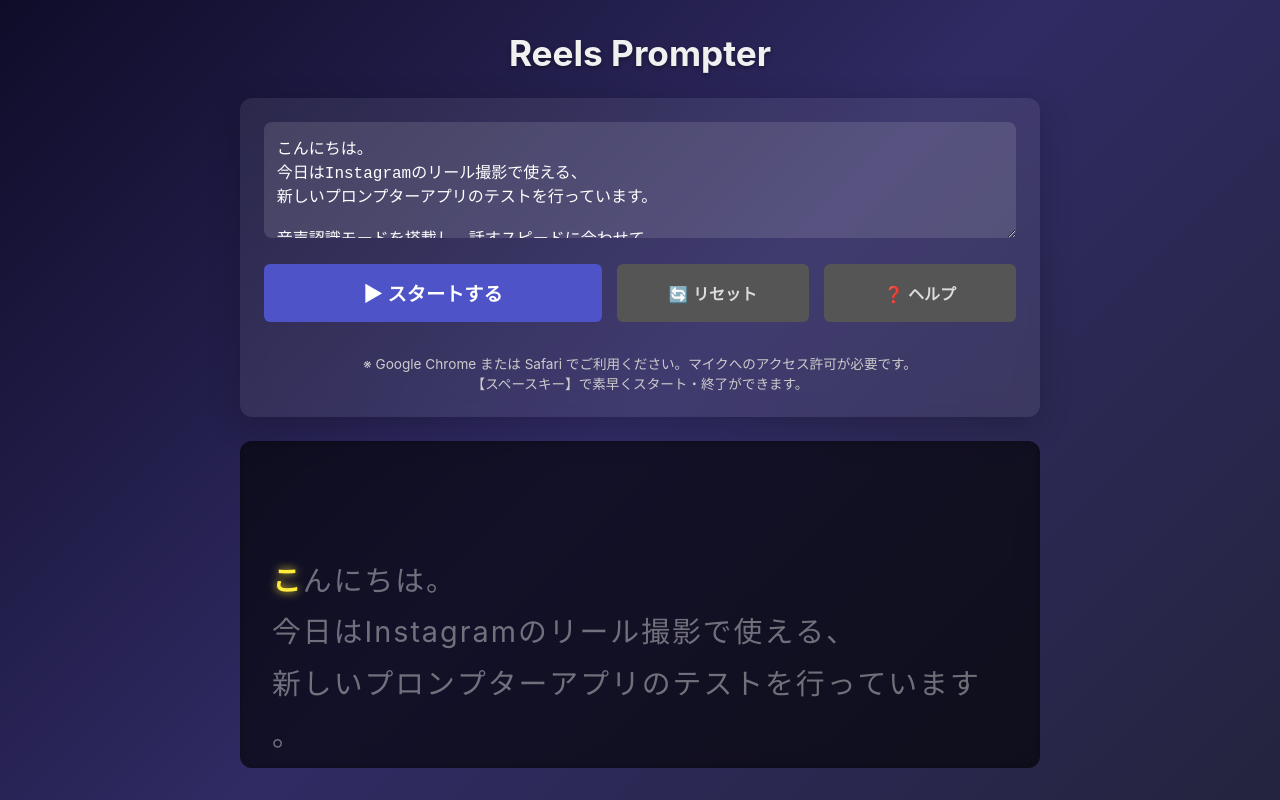
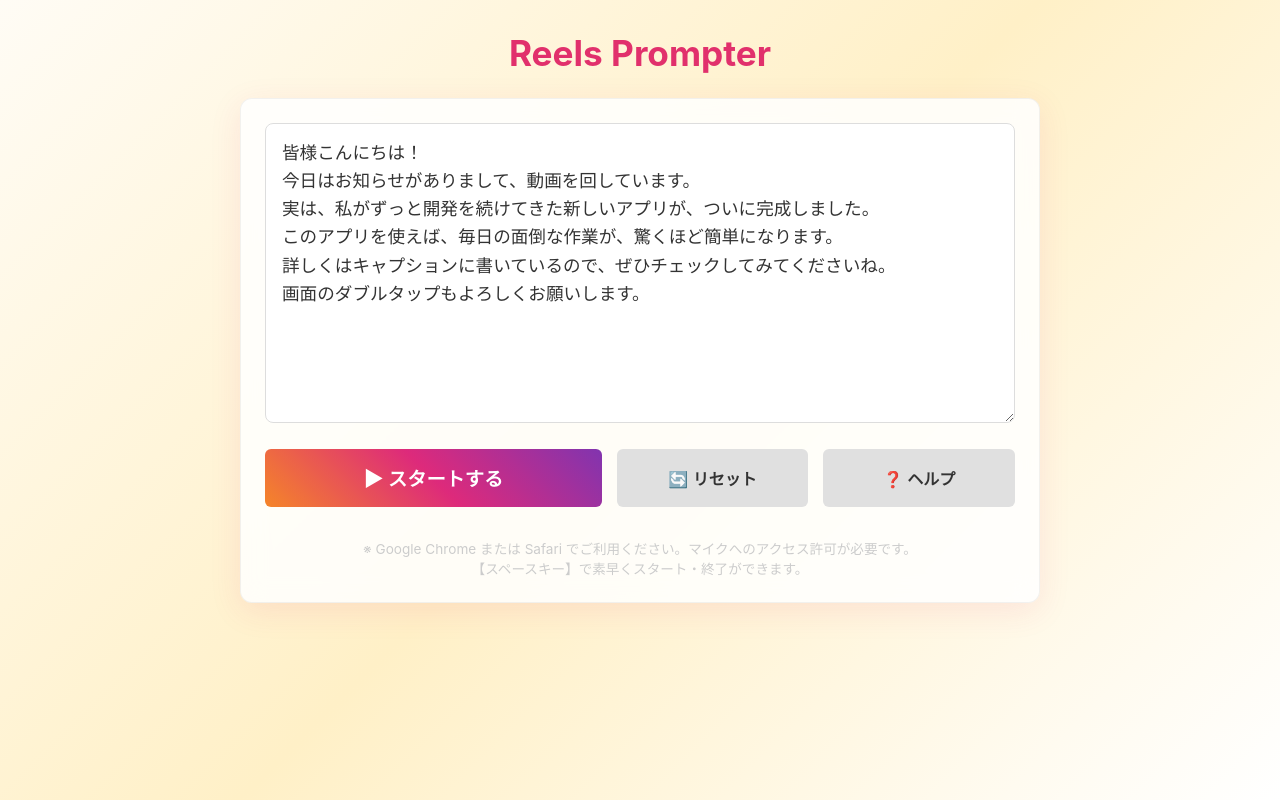
Before and after one commit to iidaatcnt/prompter-app, a Next.js app: page / in a window 1280 px wide. Built offline with nearby package versions, Linux system fonts and the light colour scheme.

Commit message:
Update styling to Instagram-like bright theme, modify default prompt, remove display area from setup screen

```diff
--- a/src/app/globals.css
+++ b/src/app/globals.css
@@ -1,5 +1,4 @@
-/* style.css - Modern glassmorphism design for the prompter app */
-/* Reset */
+/* style.css - Modern Prompter App Design */
 * {
   margin: 0;
   padding: 0;
@@ -10,8 +9,8 @@ html,
 body {
   height: 100%;
   font-family: 'Inter', sans-serif;
-  background: linear-gradient(135deg, #0f0c29, #302b63, #24243e);
-  color: #f0f0f0;
+  background: linear-gradient(135deg, #fffcf5 0%, #fff0c7 50%, #ffffff 100%);
+  color: #333;
   overflow: hidden;
 }
 
@@ -28,96 +27,71 @@ body {
   font-size: 2.2rem;
   font-weight: 700;
   margin-bottom: 1.5rem;
-  text-shadow: 0 2px 4px rgba(0, 0, 0, 0.4);
+  color: #e1306c; /* Instagram-like pink/red */
 }
 
 .control-panel {
   width: 100%;
   max-width: 800px;
-  background: rgba(255, 255, 255, 0.08);
-  /* fallback */
+  background: rgba(255, 255, 255, 0.85);
   backdrop-filter: blur(12px);
   -webkit-backdrop-filter: blur(12px);
+  border: 1px solid rgba(0, 0, 0, 0.05);
   border-radius: 12px;
   padding: 1.5rem;
   display: flex;
   flex-direction: column;
   gap: 1rem;
-  box-shadow: 0 8px 32px rgba(0, 0, 0, 0.2);
+  box-shadow: 0 8px 32px rgba(225, 48, 108, 0.1);
 }
 
 textarea.scriptInput {
   width: 100%;
-  min-height: 80px;
+  min-height: 300px;
   resize: vertical;
-  border: none;
+  border: 1px solid #ddd;
   border-radius: 8px;
-  padding: 0.8rem;
-  font-size: 1rem;
-  background: rgba(255, 255, 255, 0.12);
-  color: #fff;
+  padding: 1rem;
+  font-size: 1.1rem;
+  background: #ffffff;
+  color: #333;
+  line-height: 1.6;
 }
 
 textarea.scriptInput::placeholder {
-  color: #ccc;
+  color: #aaa;
 }
 
 textarea.scriptInput:focus {
-  outline: 2px solid #4e54c8;
-}
-
-.settings {
-  display: flex;
-  align-items: center;
-  justify-content: space-between;
-  color: #e0e0e0;
-}
-
-input[type="range"] {
-  -webkit-appearance: none;
-  width: 150px;
-  height: 4px;
-  background: rgba(255, 255, 255, 0.3);
-  border-radius: 2px;
-  outline: none;
-}
-
-input[type="range"]::-webkit-slider-thumb {
-  -webkit-appearance: none;
-  width: 14px;
-  height: 14px;
-  border-radius: 50%;
-  background: #ff6b6b;
-  cursor: pointer;
-  box-shadow: 0 0 2px rgba(0, 0, 0, 0.5);
+  outline: 2px solid #f58529;
 }
 
 .btn {
-  padding: 0.6rem 1.2rem;
+  padding: 0.8rem 1.2rem;
   border: none;
   border-radius: 6px;
   font-size: 1rem;
   font-weight: 600;
   cursor: pointer;
-  transition: transform 0.1s ease, background 0.2s ease;
+  transition: transform 0.1s ease, filter 0.2s ease;
 }
 
 .btn-primary {
-  background: #4e54c8;
+  background: linear-gradient(45deg, #f58529, #dd2a7b, #8134af);
   color: #fff;
 }
 
 .btn-primary:hover {
-  background: #6268d6;
+  filter: brightness(1.1);
 }
 
 .btn-secondary {
-  background: #555;
-  color: #ddd;
+  background: #e0e0e0;
+  color: #333;
 }
 
 .btn-secondary:hover {
-  background: #666;
+  background: #d0d0d0;
 }
 
 .btn:active {
@@ -129,31 +103,24 @@ input[type="range"]::-webkit-slider-thumb {
   cursor: not-allowed;
 }
 
+/* プロンプター実行時の全画面スタイル */
 .display-area {
-  margin-top: 1.5rem;
-  width: 100%;
-  max-width: 800px;
-  flex: 1;
-  /* 残りの高さをすべて埋める */
-  min-height: 0;
-  /* flexアイテムが縮むことを許可 */
-  background: rgba(0, 0, 0, 0.6);
-  backdrop-filter: blur(10px);
-  border-radius: 12px;
-  padding: 2rem;
-  font-size: 1.8rem;
-  /* 大きすぎたので少し縮小して広範囲を見せる */
+  position: fixed;
+  top: 0;
+  left: 0;
+  width: 100vw;
+  height: 100vh;
+  background: rgba(0, 0, 0, 0.95);
+  z-index: 1000;
+  padding: 5vh 5vw;
+  font-size: 2.2rem;
   line-height: 1.8;
   color: #fff;
   overflow-y: hidden;
-  /* スクロールバーを見えなくする */
-  box-shadow: inset 0 0 10px rgba(0, 0, 0, 0.3);
-  position: relative;
 }
 
 .text-container {
   padding-top: 30vh;
-  /* 最初と最後のスクロール用の余白 */
   padding-bottom: 40vh;
 }
 
@@ -163,7 +130,6 @@ input[type="range"]::-webkit-slider-thumb {
   opacity: 0.4;
   transition: opacity 0.2s, color 0.2s;
   white-space: pre-wrap;
-  /* 改行やスペースを維持 */
 }
 
 .word.active {
@@ -177,27 +143,12 @@ input[type="range"]::-webkit-slider-thumb {
   opacity: 0.15;
 }
 
-.display-area.fullscreen {
-  position: fixed;
-  top: 0;
-  left: 0;
-  width: 100vw;
-  height: 100vh;
-  min-height: 100vh;
-  max-width: none;
-  border-radius: 0;
-  margin: 0;
-  z-index: 1000;
-  padding: 5vh 5vw;
-  cursor: pointer;
-}
-
 .fullscreen-hint {
   position: absolute;
   top: 15px;
   right: 15px;
   font-size: 1rem;
-  color: rgba(255, 255, 255, 0.4);
+  color: rgba(255, 255, 255, 0.5);
   background: rgba(0, 0, 0, 0.6);
   padding: 8px 16px;
   border-radius: 8px;
@@ -208,11 +159,8 @@ input[type="range"]::-webkit-slider-thumb {
 /* ヘルプモーダル */
 .help-modal {
   position: fixed;
-  top: 0;
-  left: 0;
-  width: 100vw;
-  height: 100vh;
-  background: rgba(0, 0, 0, 0.8);
+  top: 0; left: 0; width: 100vw; height: 100vh;
+  background: rgba(0,0,0,0.6);
   display: flex;
   justify-content: center;
   align-items: center;
@@ -221,36 +169,32 @@ input[type="range"]::-webkit-slider-thumb {
 }
 
 .help-content {
-  background: #1a1a2e;
+  background: #ffffff;
   padding: 2.5rem;
   border-radius: 16px;
   max-width: 600px;
   width: 100%;
-  box-shadow: 0 10px 40px rgba(0, 0, 0, 0.8);
+  box-shadow: 0 10px 40px rgba(0,0,0,0.2);
   line-height: 1.8;
-  color: #fff;
+  color: #333;
 }
-
 .help-content h2 {
   margin-bottom: 1.5rem;
-  color: #ffeb3b;
+  color: #e1306c;
   text-align: center;
 }
-
 .help-content ul {
   margin-left: 0;
   margin-bottom: 2rem;
   list-style: none;
 }
-
 .help-content li {
   margin-bottom: 1rem;
   font-size: 1.05rem;
-  background: rgba(255, 255, 255, 0.05);
+  background: rgba(0,0,0,0.03);
   padding: 12px;
   border-radius: 8px;
 }
-
 .help-content strong {
-  color: #ff914d;
+  color: #f58529;
 }
--- a/src/app/page.js
+++ b/src/app/page.js
@@ -3,7 +3,7 @@
 import { useState, useEffect, useRef } from 'react';
 
 export default function Home() {
-  const [scriptText, setScriptText] = useState('こんにちは。\n今日はInstagramのリール撮影で使える、\n新しいプロンプターアプリのテストを行っています。\n\n音声認識モードを搭載し、話すスピードに合わせて\nアプリが自動的に読む場所を追いかけてくれます。\n\n（ここでアドリブで笑顔）\n実行中はフルスクリーンになり、目線を上げたままで自然に話せます。\n【スペースキー】を押すと一時停止・終了します。');
+  const [scriptText, setScriptText] = useState('皆様こんにちは！\n今日はお知らせがありまして、動画を回しています。\n実は、私がずっと開発を続けてきた新しいアプリが、ついに完成しました。\nこのアプリを使えば、毎日の面倒な作業が、驚くほど簡単になります。\n詳しくはキャプションに書いているので、ぜひチェックしてみてくださいね。\n画面のダブルタップもよろしくお願いします。');
   const [isRunning, setIsRunning] = useState(false);
   const [currentIndex, setCurrentIndex] = useState(0);
   const [showHelp, setShowHelp] = useState(false);
@@ -234,15 +234,14 @@ export default function Home() {
         </section>
       )}
 
-      {/* 実行中は display-area を全画面化するクラスを付与 */}
+      {/* 実行中のみプロンプター画面を表示 */}
+      {isRunning && (
         <section
-        className={`display-area ${isRunning ? 'fullscreen' : ''}`}
+          className="display-area"
           ref={displayAreaRef}
-      /* 画面タップでの終了は廃止し、文字タップでのジャンプのみに特化 */
         >
-        {isRunning && (
           <div className="fullscreen-hint">【スペースキー】で一時停止・終了 / 文字をタップでジャンプ</div>
-        )}
+
           <div className="text-container">
             {words.map((char, i) => {
               if (char === '\n') {
@@ -253,8 +252,8 @@ export default function Home() {
                   key={i}
                   ref={i === currentIndex ? activeWordRef : null}
                   className={`word ${i === currentIndex ? 'active' : ''} ${i < currentIndex ? 'past' : ''}`}
-                onClick={isRunning ? (e) => handleWordClick(e, i) : undefined}
-                style={isRunning ? { cursor: 'pointer' } : {}}
+                  onClick={(e) => handleWordClick(e, i)}
+                  style={{ cursor: 'pointer' }}
                 >
                   {char}
                 </span>
@@ -262,6 +261,7 @@ export default function Home() {
             })}
           </div>
         </section>
+      )}
 
       {/* ヘルプモーダル */}
       {showHelp && (
```
Lines whose indentation alone changed are shown as unchanged.
